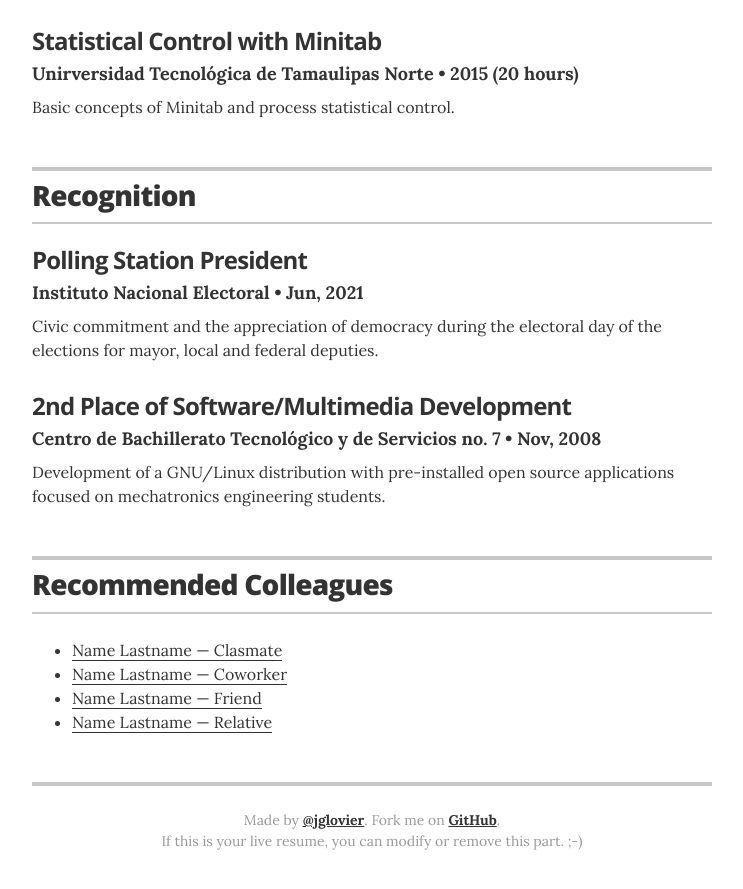
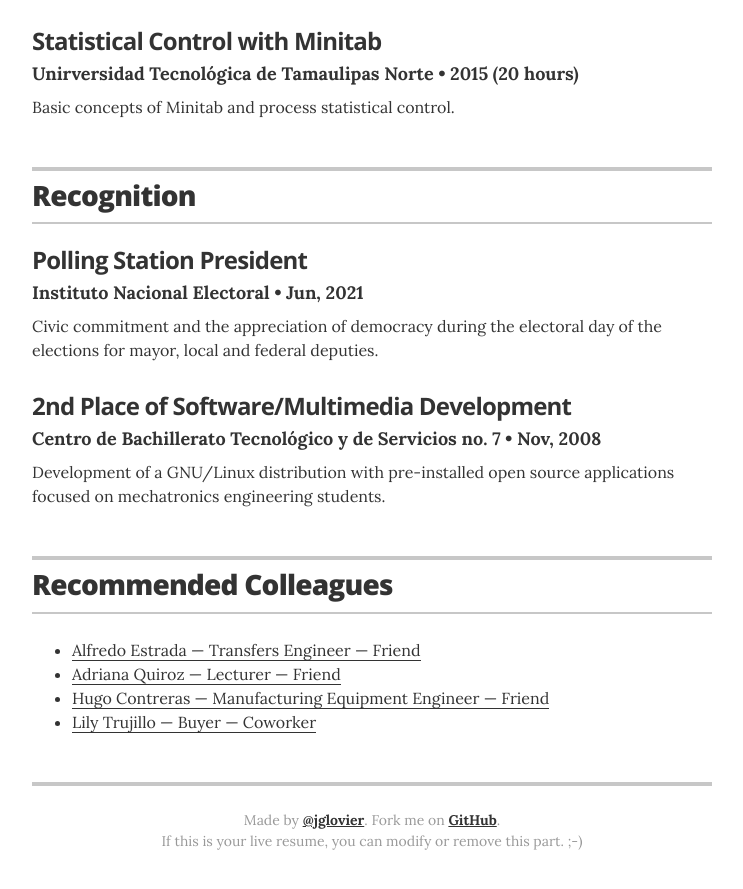
Before and after one commit to baldeadr/baldeadr.github.io, a Jekyll site: the page built from index.html, in a window 1280 px wide and 900 px high, scrolled down 3506 px. Shown: the top 889 px of the window, without its empty margins (268-1011 px from the left). Built offline with Jekyll 4.4.1, drawn with Linux system fonts in a browser that asks for light colours.

Commit message:
Add collegues

```diff
--- a/_data/links.yml
+++ b/_data/links.yml
@@ -1,12 +1,12 @@
 # links - Recommended Colleagues
-- url: "#"
-  description: Name Lastname  &mdash; Clasmate
+- url: "https://www.linkedin.com/in/jalfredoestrada/"
+  description: Alfredo Estrada  &mdash; Transfers Engineer &mdash; Friend
 
-- url: "#"
-  description: Name Lastname  &mdash; Coworker
+- url: "https://www.linkedin.com/in/adriana-quiroz-69a2511ab/"
+  description: Adriana Quiroz  &mdash; Lecturer &mdash; Friend
 
-- url: "#"
-  description: Name Lastname  &mdash; Friend
+- url: "https://www.linkedin.com/in/hugo-contreras-9a382a97/"
+  description: Hugo Contreras  &mdash; Manufacturing Equipment Engineer &mdash; Friend
 
-- url: "#"
-  description: Name Lastname  &mdash; Relative
+- url: "https://www.linkedin.com/in/lily-trujillo-926747142/"
+  description: Lily Trujillo  &mdash; Buyer &mdash; Coworker
```
